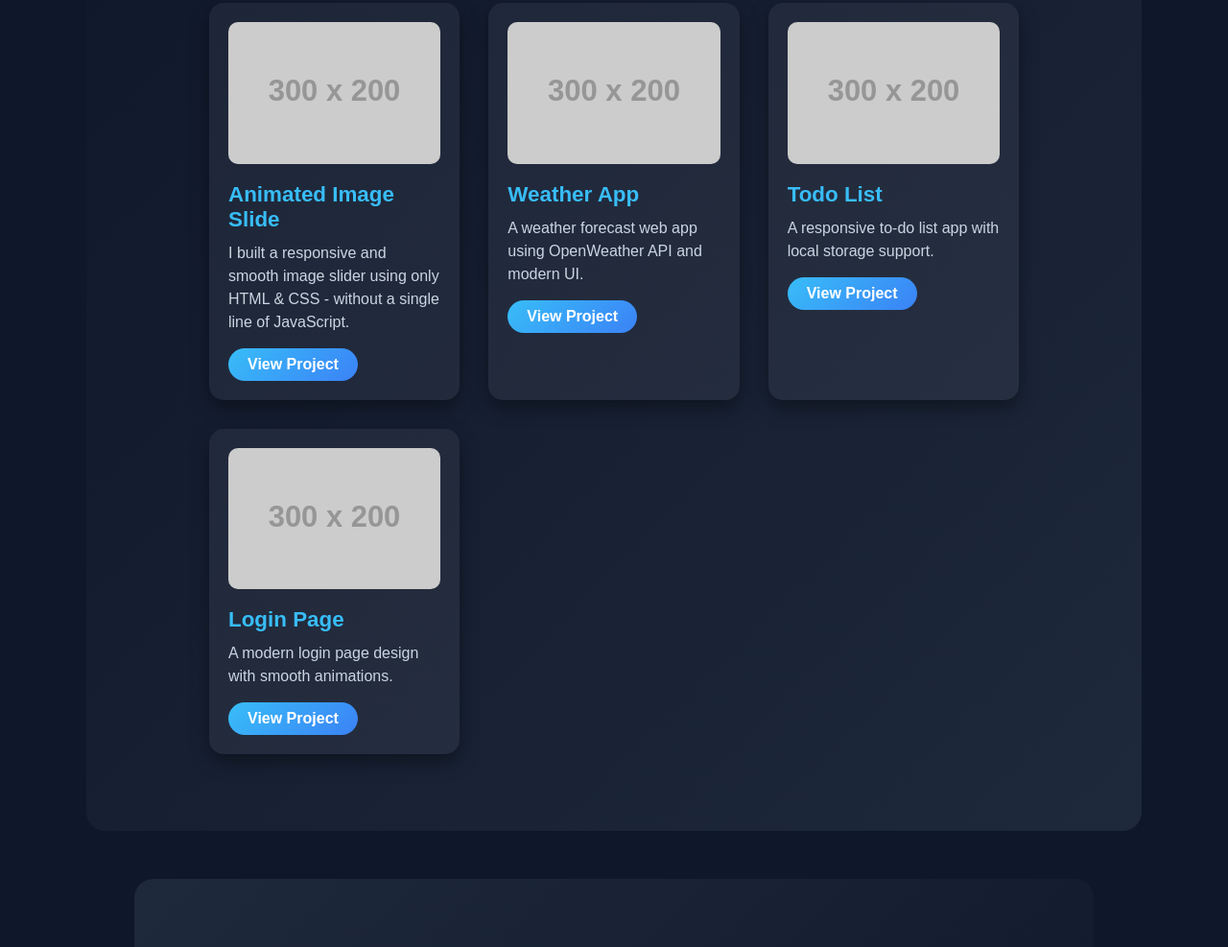
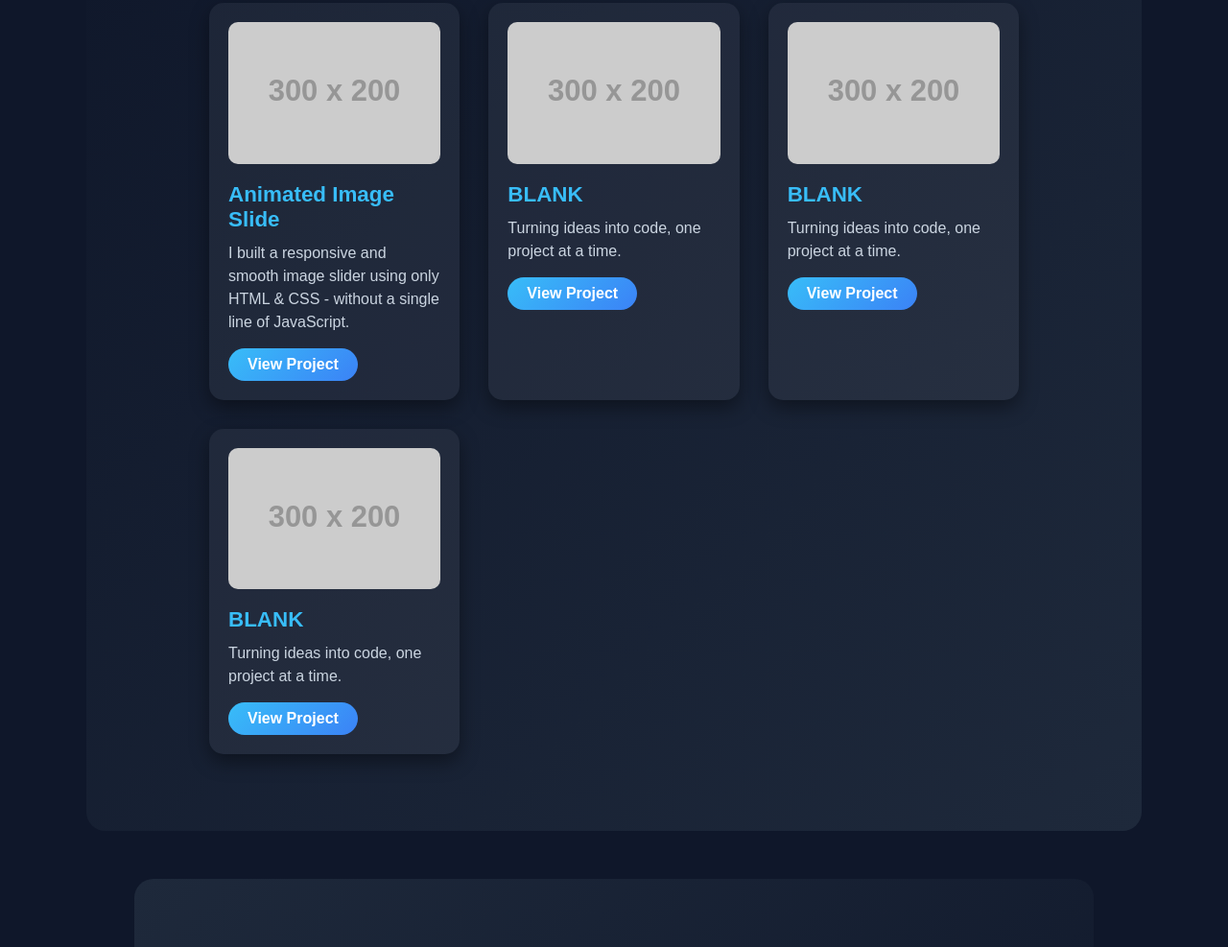
Before and after one commit to DK-byte-alt/My_Web, a plain HTML site: page index.html in a window 1280 px wide. Shown: the part 2169-3156 px from the top of the page at 96% size. Drawn offline with Linux system fonts and the light colour scheme; placeholder pictures from the web are drawn by us.

Commit message:
Update index.html

```diff
--- a/index.html
+++ b/index.html
@@ -106,24 +106,24 @@
     <!-- Project 2 -->
     <div class="project-card">
       <img src="https://via.placeholder.com/300x200" alt="Project 2">
-      <h3>Weather App</h3>
-      <p>A weather forecast web app using OpenWeather API and modern UI.</p>
+      <h3>BLANK</h3>
+      <p>Turning ideas into code, one project at a time.</p>
       <a href="#" class="project-btn">View Project</a>
     </div>
 
     <!-- Project 3 -->
     <div class="project-card">
       <img src="https://via.placeholder.com/300x200" alt="Project 3">
-      <h3>Todo List</h3>
-      <p>A responsive to-do list app with local storage support.</p>
+      <h3>BLANK</h3>
+      <p>Turning ideas into code, one project at a time.</p>
       <a href="#" class="project-btn">View Project</a>
     </div>
 
     <!-- Project 4 -->
     <div class="project-card">
       <img src="https://via.placeholder.com/300x200" alt="Project 4">
-      <h3>Login Page</h3>
-      <p>A modern login page design with smooth animations.</p>
+      <h3>BLANK</h3>
+      <p>Turning ideas into code, one project at a time.</p>
       <a href="#" class="project-btn">View Project</a>
     </div>
 
```
